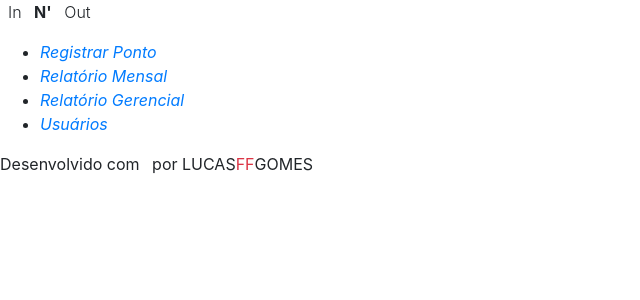
After one commit to lucasffgomes/innout, a PHP site: template src/views/template/left.php in a window 1280 px wide. The commit adds this page. Shown: the top 300 px of the page, without its empty margins (0-640 px from the left). Run offline with PHP 8.4, Linux system fonts and the light colour scheme; the template is opened without the code that fills it, so the values that code supplies are empty; some libraries are stand-ins or nearby versions.

Commit message:
v1.3
Criando as interfaces principais do usuário.

```diff
--- a/src/config/config.php
+++ b/src/config/config.php
@@ -14,3 +14,4 @@
     require_once(realpath(dirname(__FILE__) . '/loader.php'));
     require_once(realpath(MODEL_PATH . '/Model.php'));
     require_once(realpath(EXCEPTION_PATH . '/AppException.php'));
+    require_once(realpath(EXCEPTION_PATH . '/ValidationException.php'));
--- /dev/null
+++ b/src/controllers/day_records.php
@@ -0,0 +1,2 @@
+<?php
+    loadTemplateView('day_records');
--- a/src/controllers/login.php
+++ b/src/controllers/login.php
@@ -6,7 +6,7 @@
         $login = new Login($_POST);
         try {
             $user = $login->checkLogin();
-            echo "Usuário {$user->name} logado :)";
+            header("Location: day_records.php");
         } catch(AppException $e) {
             $exception = $e;
         }
--- a/src/exceptions/ValidationException.php
+++ b/src/exceptions/ValidationException.php
@@ -1,5 +1,5 @@
 <?php
-    class ValidationException extends Exception {
+    class ValidationException extends AppException {
 
         private $errors = [];
 
--- /dev/null
+++ b/src/views/day_records.php
@@ -0,0 +1,3 @@
+<main class="content">
+    <h1>Ok!</h1>
+</main>
--- /dev/null
+++ b/src/views/template/footer.php
@@ -0,0 +1,8 @@
+        <footer class="footer">
+            <span>Desenvolvido com</span>
+            <span><i class="icofont-heart text-danger mx-1"></i></span>
+            <span>por LUCAS<span class="text-danger">FF</span>GOMES</span>
+        </footer>
+
+    </body>
+</html>
--- /dev/null
+++ b/src/views/template/header.php
@@ -0,0 +1,25 @@
+<!DOCTYPE html>
+<html lang="en">
+<head>
+    <meta charset="UTF-8">
+    <meta name="viewport" content="width=device-width, initial-scale=1.0">
+    <link rel="stylesheet" href="assets/css/comum.css">
+    <link rel="stylesheet" href="assets/css/bootstrap.min.css">
+    <link rel="stylesheet" href="assets/css/icofont.min.css">
+    <link rel="stylesheet" href="assets/css/template.css">
+    <title>In N' Out</title>
+</head>
+<body class="hide-sidebar">
+    <header class="header">
+        <div class="logo">
+            <i class="icofont-travelling mr-2"></i>
+                <span class="font-weight-light">In </span>
+                <span class="font-weight-bold mx-2">N'</span>
+                <span class="font-weight-light">Out</span>
+                <i class="icofont-runner-alt-1 ml-2"></i>
+        </div>
+        <div class="menu-toggle mx-3">
+            <i class="icofont-navigation-menu"></i>
+        </div>
+        <div class="spacer"></div>
+    </header>
--- /dev/null
+++ b/src/views/template/left.php
@@ -0,0 +1,26 @@
+<aside class="sidebar">
+    <nav class="menu mt-3">
+        <ul class="nav-list">
+            <li class="nav-item">
+                <a href="day_records.php">
+                    <i class="icofont-ui-check mr-2">Registrar Ponto</i>
+                </a>
+            </li>
+            <li class="nav-item">
+                <a href="day_records.php">
+                    <i class="icofont-ui-calendar mr-2">Relatório Mensal</i>
+                </a>
+            </li>
+            <li class="nav-item">
+                <a href=".php">
+                    <i class="icofont-chart-histogram mr-2">Relatório Gerencial</i>
+                </a>
+            </li>
+            <li class="nav-item">
+                <a href=".php">
+                    <i class="icofont-users mr-2">Usuários</i>
+                </a>
+            </li>
+        </ul>
+    </nav>
+</aside>
```
Also changed, not shown: public/index.php (+10 -1 lines), src/config/loader.php (+15 -0 lines), src/models/Login.php (+17 -0 lines), src/views/login.php (+8 -2 lines), src/views/template/messages.php (+15 -1 lines), public/assets/css/template.css (added).
